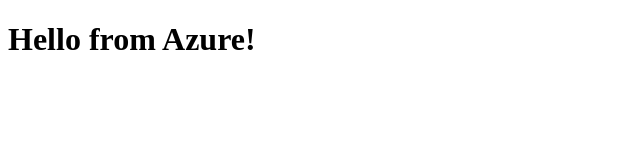
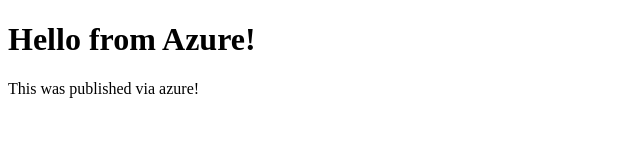
Before and after one commit to markcoleman/IJustDeployedFromGit, a plain HTML site: page index.html in a window 1280 px wide. Shown: the whole page, without its empty margins (0-640 px from the left). Drawn offline with Linux system fonts and the light colour scheme.

Commit message:
change to show deployment

```diff
--- a/index.html
+++ b/index.html
@@ -5,5 +5,8 @@
 </head>
 <body>
     <h1>Hello from Azure!</h1>
+    <p>
+        This was published via azure!
+    </p>
 </body>
 </html>
```
